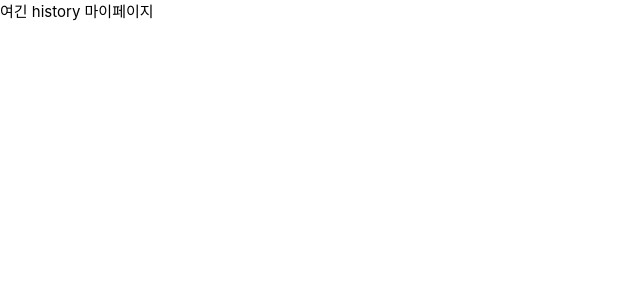
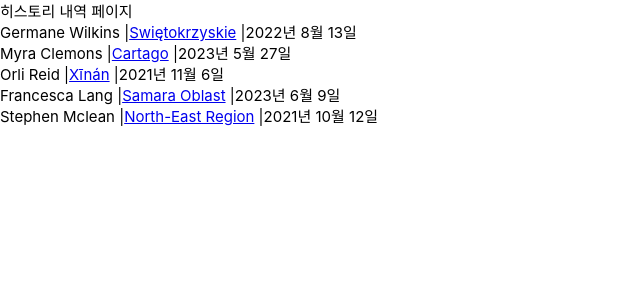
Before and after one commit to yoon828/YOUniverse, a React (Create React App) app in the folder frontend/: page /history in a window 1280 px wide. Shown: the top 300 px of the page, without its empty margins (0-640 px from the left). Built offline with nearby package versions, Linux system fonts and the light colour scheme.

Commit message:
✨ [FE] | [S07P12C204-118] feat : 히스토리 상세 페이지로 이동

```diff
--- a/frontend/src/pages/App.tsx
+++ b/frontend/src/pages/App.tsx
@@ -5,6 +5,8 @@ import MainPage from './MainPage';
 import MyPage from './MyPage';
 import QnA from './QnA';
 import ActivateRoom from './ActivateRoom';
+import HistoryList from './HistoryList';
+import HistoryDetail from './HistoryDetail';
 
 const App = () => {
   return (
@@ -15,6 +17,8 @@ const App = () => {
           <Route path="/question" element={<QnA />} />
           <Route path="/:userId" element={<MyPage />} />
           <Route path="/activateroom" element={<ActivateRoom />} />
+          <Route path="/history" element={<HistoryList />} />
+          <Route path="/history/:historyId" element={<HistoryDetail />} />
         </Routes>
       </BrowserRouter>
     </div>
--- /dev/null
+++ b/frontend/src/pages/HistoryDetail.tsx
@@ -0,0 +1,7 @@
+import React from 'react';
+
+const HistoryDetail = () => {
+  return <div>히스토리 상세 페이지</div>;
+};
+
+export default HistoryDetail;
--- /dev/null
+++ b/frontend/src/pages/HistoryList.tsx
@@ -0,0 +1,59 @@
+import React from 'react';
+import { Link } from 'react-router-dom';
+
+type RandomData = {
+  owner: string;
+  title: string;
+  date: string;
+  historyId: number;
+};
+const dataList: RandomData[] = [
+  {
+    owner: 'Germane Wilkins',
+    title: 'Swiętokrzyskie',
+    date: '2022년 8월 13일',
+    historyId: 1
+  },
+  {
+    owner: 'Myra Clemons',
+    title: 'Cartago',
+    date: '2023년 5월 27일',
+    historyId: 2
+  },
+  {
+    owner: 'Orli Reid',
+    title: 'Xīnán',
+    date: '2021년 11월 6일',
+    historyId: 3
+  },
+  {
+    owner: 'Francesca Lang',
+    title: 'Samara Oblast',
+    date: '2023년 6월 9일',
+    historyId: 4
+  },
+  {
+    owner: 'Stephen Mclean',
+    title: 'North-East Region',
+    date: '2021년 10월 12일',
+    historyId: 5
+  }
+];
+
+const HistoryList = () => {
+  return (
+    <div>
+      <p>히스토리 내역 페이지</p>
+      <ul>
+        {dataList.map((data) => (
+          <li key={data.owner}>
+            {data.owner} |
+            <Link to={`/history/${data.historyId}`}>{data.title}</Link> |
+            {data.date}
+          </li>
+        ))}
+      </ul>
+    </div>
+  );
+};
+export default HistoryList;
```
